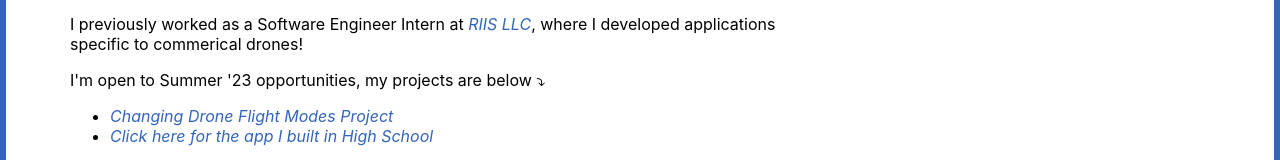
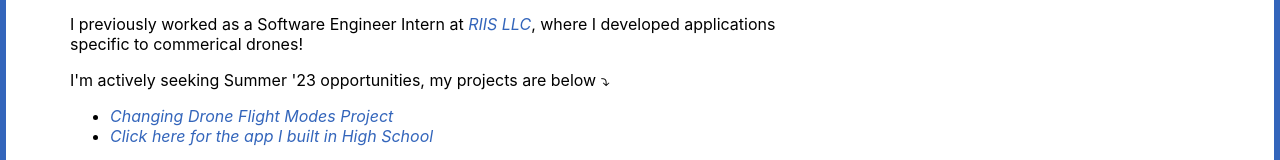
Before and after one commit to noahnellyy/noahnelsoninfo, a Next.js app: page / in a window 1280 px wide. Shown: the part 246-406 px from the top of the page. Built offline with nearby package versions, Linux system fonts and the light colour scheme.

Commit message:
Wording changes

```diff
--- a/pages/index.js
+++ b/pages/index.js
@@ -24,7 +24,7 @@ export default function Home() {
           <p className={styles.maintext}>I&apos;m a Junior student-athlete at The University of Chicago, studying Economics and Computer Science, alongside playing Varisty Baseball {"("}
           <a className={styles.baseball} href="https://athletics.uchicago.edu/sports/bsb/2021-22/bios/nelson_noah_c85d"><em>check me out!</em></a>{")"} I&apos;m also a member of Psi Upsilon!</p>
           <p className={styles.maintext}>I previously worked as a Software Engineer Intern at <a href="https://riis.com/" className={styles.riis}><em>RIIS LLC</em></a>, where I developed applications specific to commerical drones!</p>
-        <p className={styles.maintext}>I&apos;m open to Summer &apos;23 opportunities, my projects are below &#x2935; </p>
+        <p className={styles.maintext}>I&apos;m actively seeking Summer &apos;23 opportunities, my projects are below &#x2935; </p>
 
         <ul className={styles.Head}>
           <li><span className={styles.textLink}><a href="https://www.youtube.com/watch?v=BjOdJLOV0KY"> <em>Changing Drone Flight Modes Project</em></a></span></li>
```
